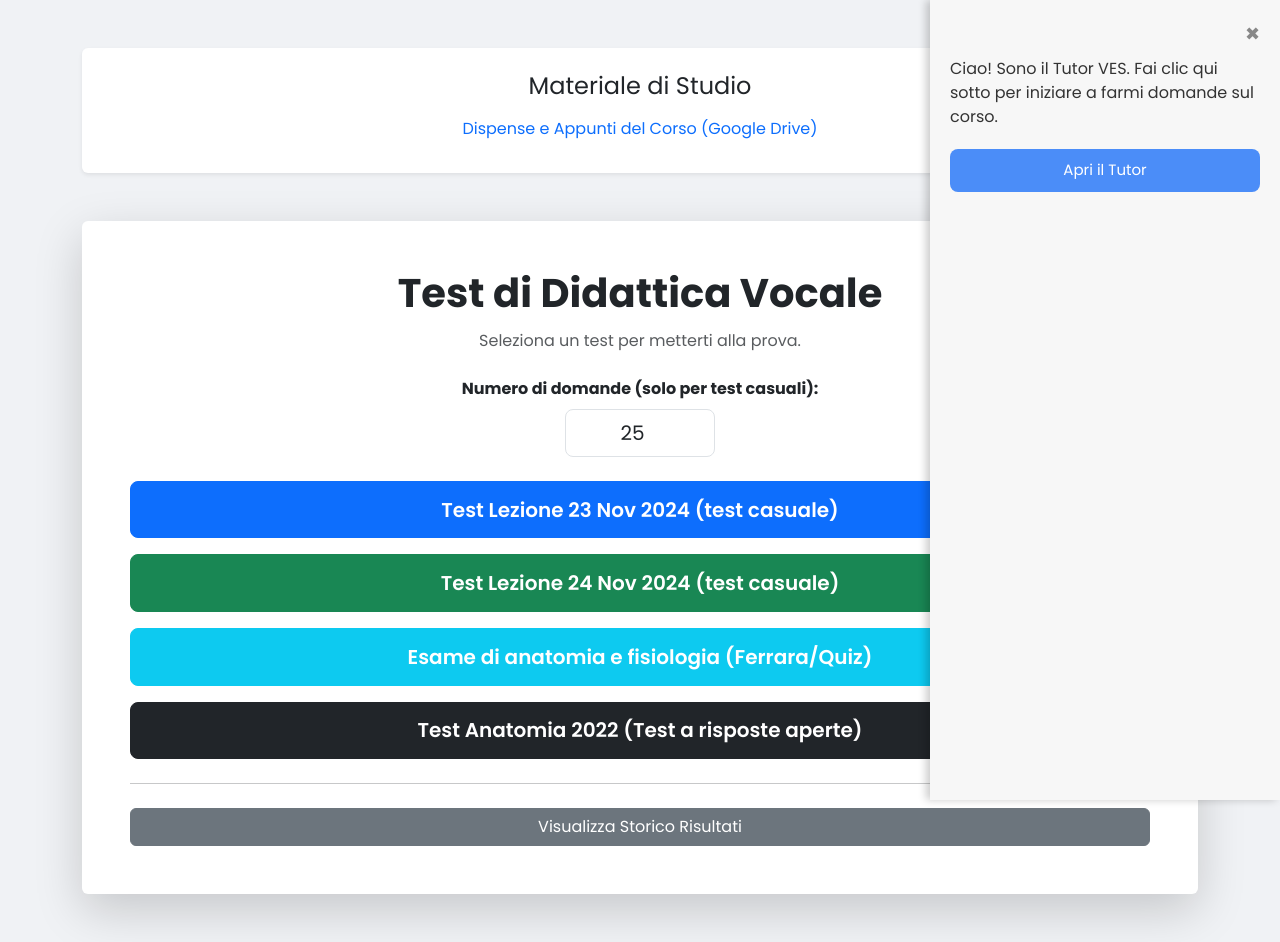
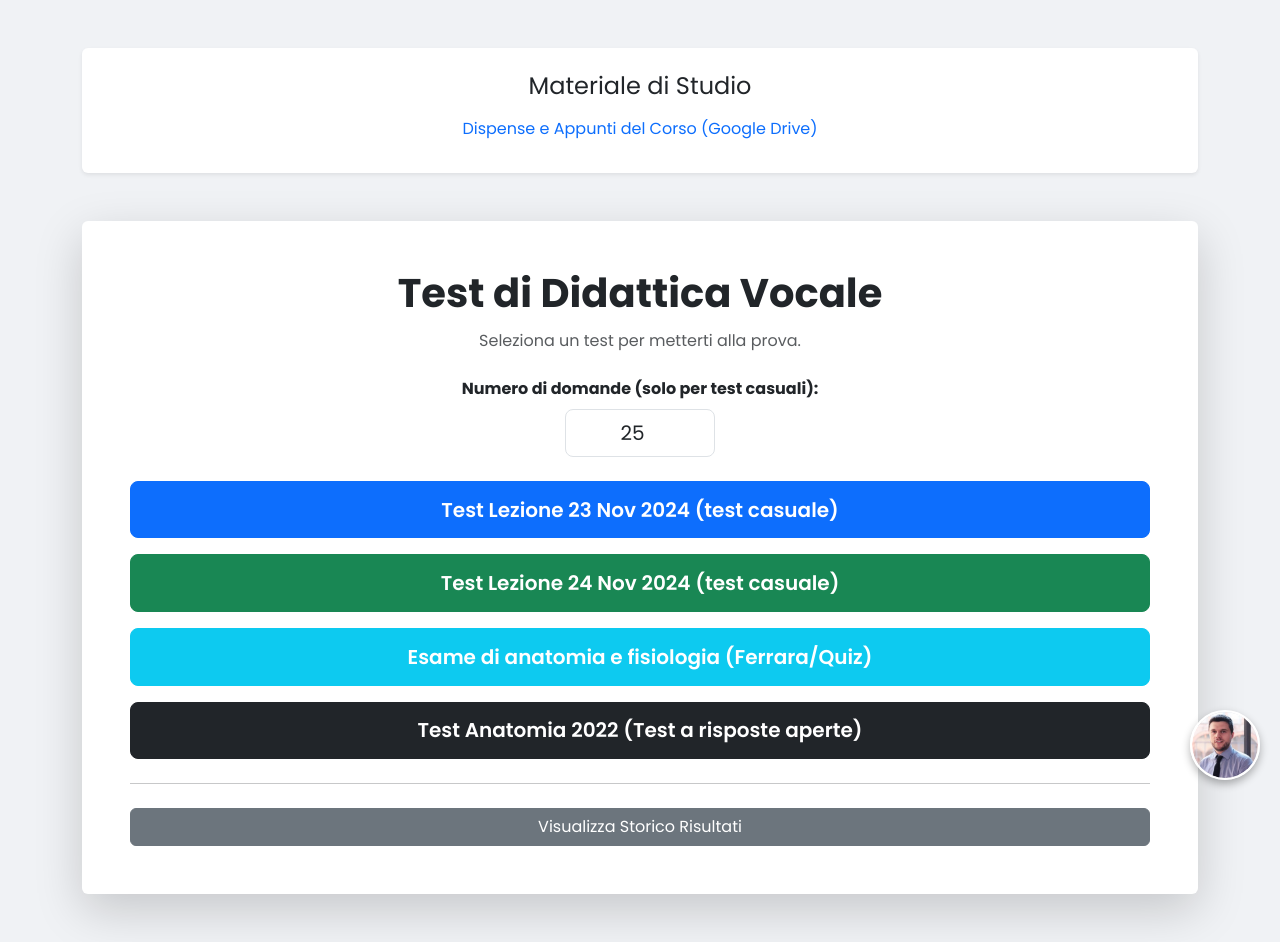
Before and after one commit to leomart-wd/VESsiamo, a plain HTML site: page index.html in a window 1280 px wide. Both pictures are taken after a click on the element 1225 px from the left and 745 px from the top of the page. Drawn offline with nearby package versions, Linux system fonts and the light colour scheme.

Commit message:
Update index.html

```diff
--- a/index.html
+++ b/index.html
@@ -93,7 +93,6 @@
 
 <!-- STILE -->
 <style>
-/* Pulsante Tutor (foto rotonda) */
 #tutor-button {
   position: fixed;
   bottom: 20px;
@@ -111,14 +110,15 @@
 #tutor-button:hover {
   transform: scale(1.1);
 }
+
 #tutor-button img {
   width: 100%;
   height: 100%;
   object-fit: cover;
+  display: block;
   border-radius: 50%;
 }
 
-/* Fumetto */
 #speech-bubble {
   position: fixed;
   bottom: 100px;
@@ -136,54 +136,6 @@
 #tutor-button:hover + #speech-bubble {
   opacity: 1;
 }
-
-/* Pannello laterale */
-#chat-panel {
-  position: fixed;
-  top: 0;
-  right: -400px;
-  width: 350px;
-  height: 100%;
-  background-color: #f7f7f7;
-  box-shadow: -4px 0 8px rgba(0,0,0,0.2);
-  z-index: 10002;
-  transition: right 0.4s ease;
-  display: flex;
-  flex-direction: column;
-  padding: 20px;
-}
-#chat-panel.open {
-  right: 0;
-}
-
-/* Chiudi */
-#close-chat {
-  align-self: flex-end;
-  font-size: 18px;
-  cursor: pointer;
-  margin-bottom: 10px;
-  color: #888;
-}
-
-/* Messaggio e pulsante */
-#chat-panel p {
-  font-size: 16px;
-  margin-bottom: 20px;
-  color: #333;
-}
-#open-gpt-btn {
-  padding: 10px 15px;
-  background-color: #4b8df8;
-  color: white;
-  border: none;
-  border-radius: 8px;
-  cursor: pointer;
-  font-size: 15px;
-  transition: background-color 0.3s;
-}
-#open-gpt-btn:hover {
-  background-color: #3a7ce2;
-}
 </style>
 
 <!-- ELEMENTI HTML -->
@@ -192,36 +144,18 @@
 </div>
 <div id="speech-bubble">Chiedi a me!</div>
 
-<div id="chat-panel">
-  <div id="close-chat">✖</div>
-  <p>Ciao! Sono il Tutor VES. Fai clic qui sotto per iniziare a farmi domande sul corso.</p>
-  <button id="open-gpt-btn">Apri il Tutor</button>
-</div>
-
 <!-- SCRIPT -->
 <script>
-  const tutorButton = document.getElementById('tutor-button');
-  const chatPanel = document.getElementById('chat-panel');
-  const closeChat = document.getElementById('close-chat');
-  const openGPTBtn = document.getElementById('open-gpt-btn');
-
-  tutorButton.addEventListener('click', () => {
-    chatPanel.classList.add('open');
-  });
-
-  closeChat.addEventListener('click', () => {
-    chatPanel.classList.remove('open');
-  });
-
-  openGPTBtn.addEventListener('click', () => {
+  document.getElementById('tutor-button').addEventListener('click', function () {
     window.open(
       'https://chatgpt.com/g/g-68778387b31081918d876453face6087-tutor-ves',
-      '_blank'
+      'TutorVES',
+      'width=500,height=700,toolbar=no,location=no,status=no,menubar=no,scrollbars=yes,resizable=yes'
     );
   });
 </script>
 
-
+</script>
 
 <!-- Ves tutor Chatgpt -->
 
```
